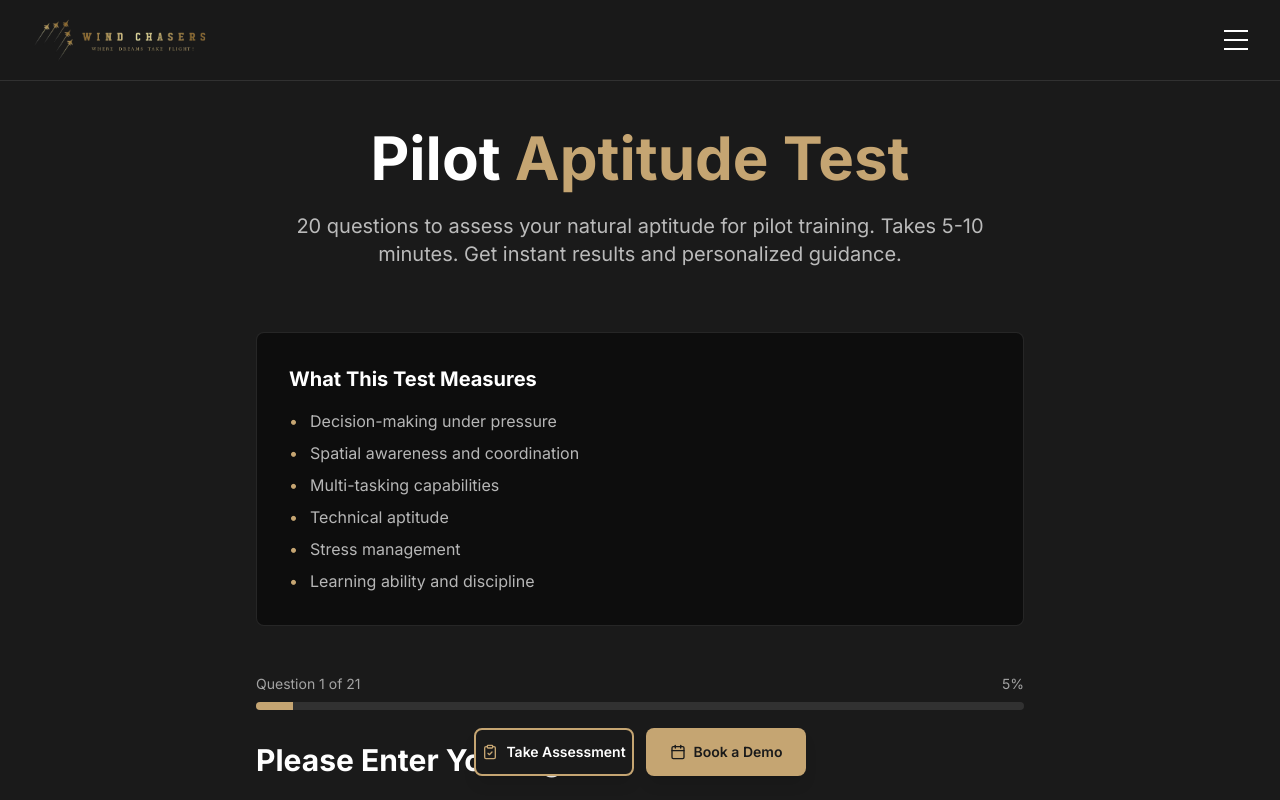
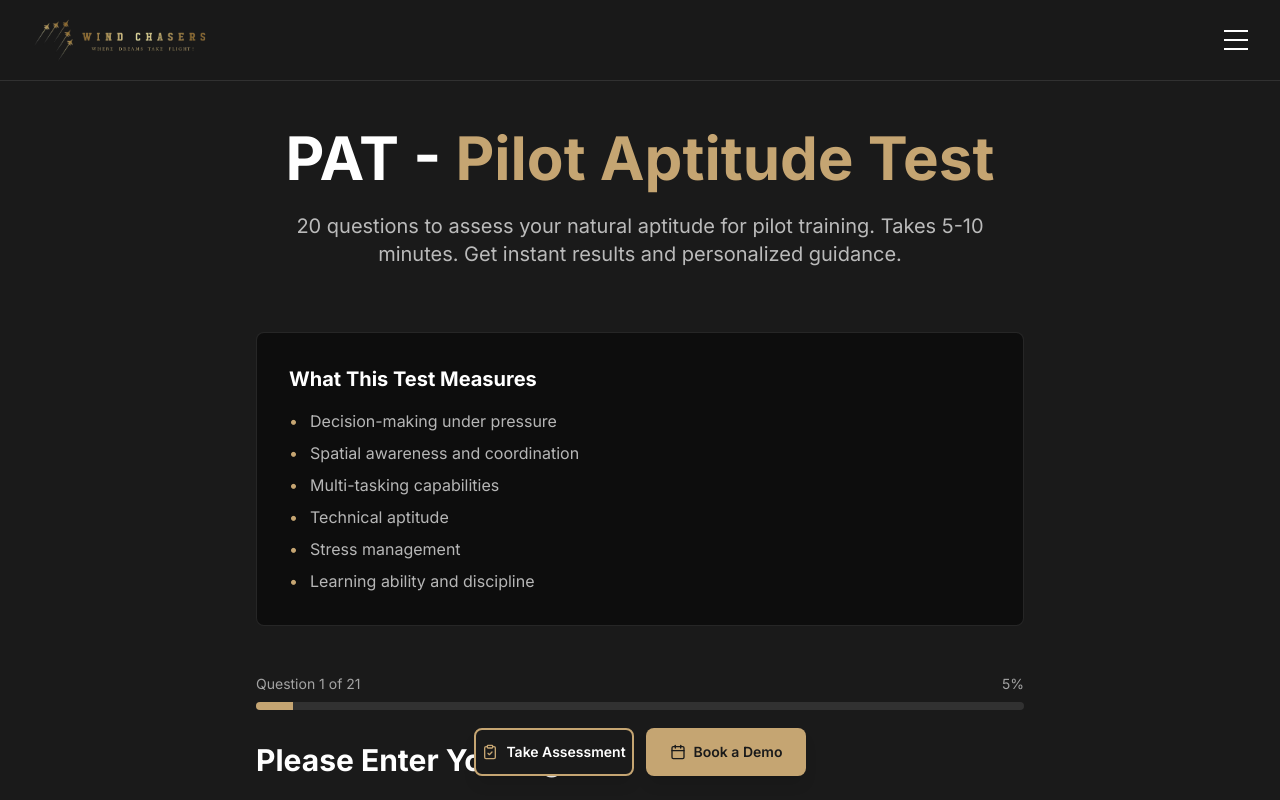
Before and after one commit to bconclub/windchasers, a Next.js app: page /assessment in a window 1280 px wide. Shown: the top 800 px of the page. Built offline with nearby package versions, Linux system fonts and the light colour scheme.

Commit message:
Update assessment page to use 'PAT - Pilot Aptitude Test' branding

```diff
--- a/app/assessment/page.tsx
+++ b/app/assessment/page.tsx
@@ -2,7 +2,7 @@ import AssessmentForm from "@/components/AssessmentForm";
 import type { Metadata } from "next";
 
 export const metadata: Metadata = {
-  title: "Pilot Aptitude Test | WindChasers Aviation Academy",
+  title: "PAT - Pilot Aptitude Test | WindChasers Aviation Academy",
   description: "20 questions to assess your natural aptitude for pilot training. Takes 5-10 minutes. Get instant results and personalized guidance.",
 };
 
@@ -12,7 +12,7 @@ export default function AssessmentPage() {
       <div className="max-w-7xl mx-auto">
         <div className="text-center mb-16">
           <h1 className="text-5xl md:text-6xl font-bold mb-6">
-            Pilot <span className="text-gold">Aptitude Test</span>
+            PAT - <span className="text-gold">Pilot Aptitude Test</span>
           </h1>
           <p className="text-xl text-white/70 max-w-3xl mx-auto">
             20 questions to assess your natural aptitude for pilot training. Takes 5-10 minutes. Get instant results and personalized guidance.
--- a/components/AssessmentForm.tsx
+++ b/components/AssessmentForm.tsx
@@ -523,7 +523,7 @@ export default function AssessmentForm() {
         className="max-w-4xl mx-auto"
       >
         <div className="text-center mb-12">
-          <h2 className="text-4xl md:text-5xl font-bold mb-4">Your PAT Results</h2>
+          <h2 className="text-4xl md:text-5xl font-bold mb-4">Your PAT - Pilot Aptitude Test Results</h2>
           <div className={`text-7xl font-bold mb-4 ${tierInfo.color}`}>
             {scores.total}/150
           </div>
```
